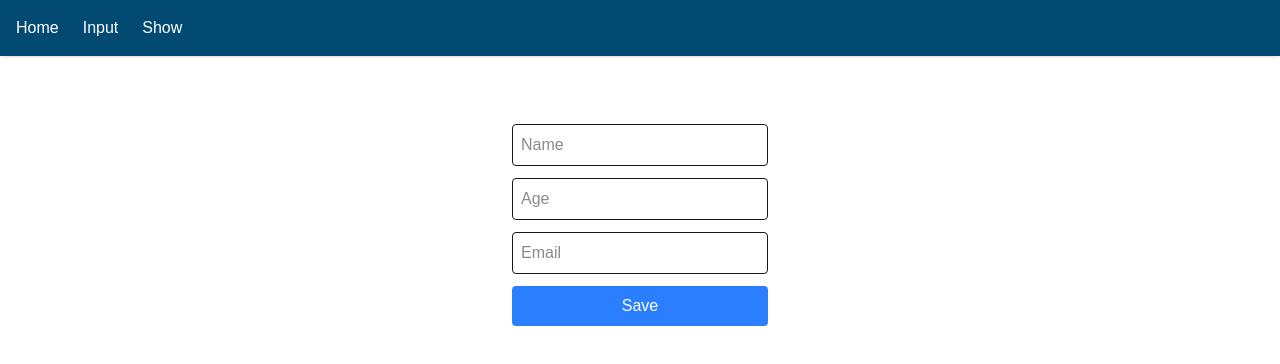
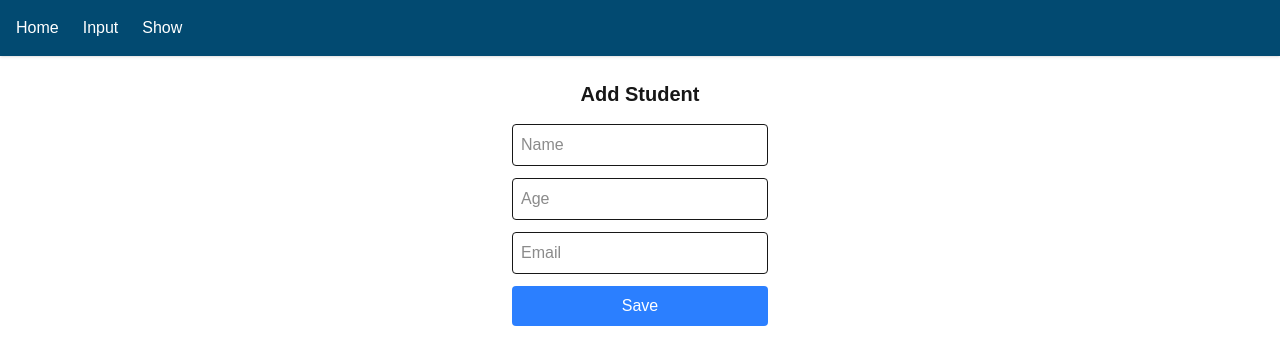
Before and after one commit to mhamid019/inputshowwithapi, a Next.js app: page /input in a window 1280 px wide. Shown: the top 364 px of the page. Built offline with nearby package versions, Linux system fonts and the light colour scheme.

Commit message:
input h2 color updated

```diff
--- a/app/input/page.tsx
+++ b/app/input/page.tsx
@@ -26,7 +26,7 @@
 
   return (
     <div className="flex items-center flex-col">
-      <h2 className="text-xl font-bold mb-4 text-white">Add Student</h2>
+      <h2 className="text-xl font-bold mb-4">Add Student</h2>
       <form onSubmit={handleSubmit} className="flex flex-col gap-3 w-64">
         <input
           type="text"
```
